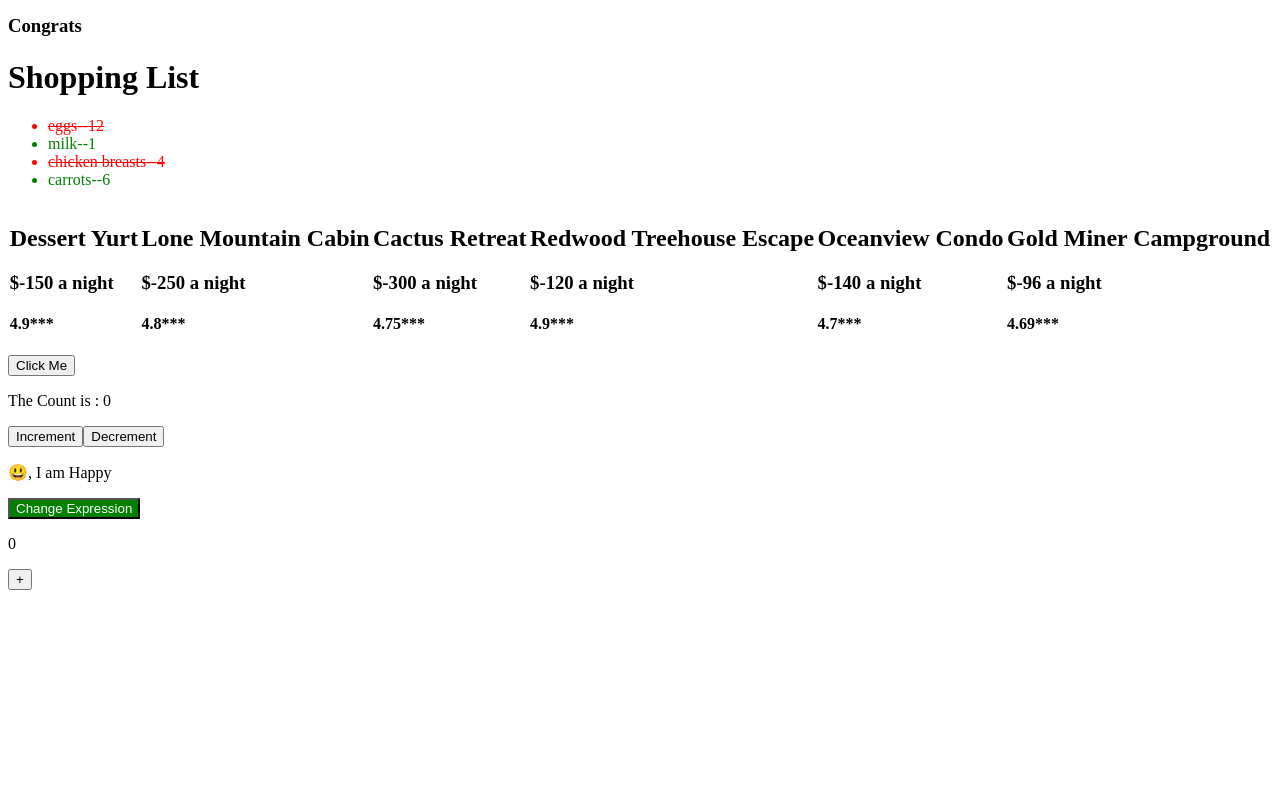
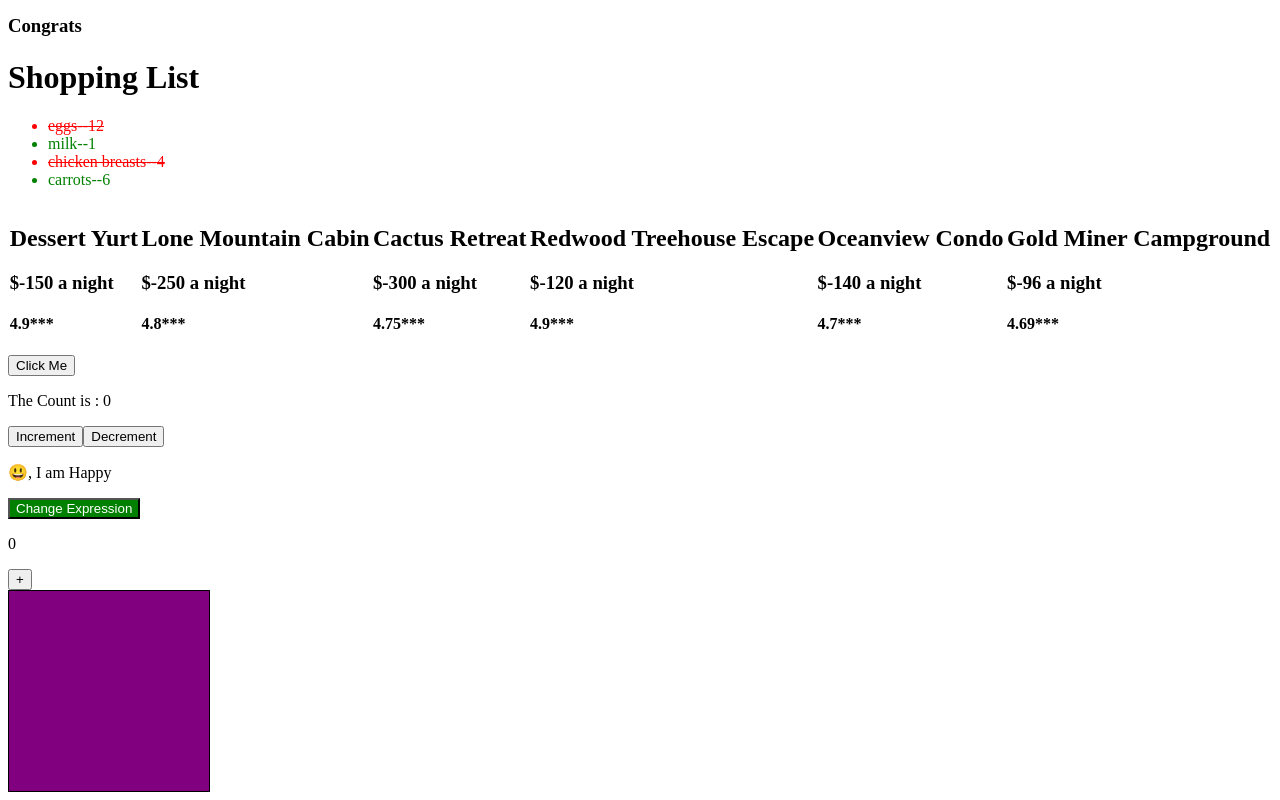
Before and after one commit to affanhakak/React-basics, a React (Vite) app: page / in a window 1280 px wide. Shown: the part 1354-2154 px from the top of the page. Before the commit the page ends 1952 px from the top, so only its background shows below. Built offline with nearby package versions, Linux system fonts and the light colour scheme.

Commit message:
color box exercise with props, hooks and useState

```diff
--- a/src/App.jsx
+++ b/src/App.jsx
@@ -12,6 +12,7 @@ import Property from "./Property";
 import Clicker from "./Clicker";
 import Counter from "./Counter";
 import Toggler from "./Toggler";
+import ColorBox from "./ColorBox";
 
 const data = [
   { id: 1, name: "eggs", quantity: 12, completed: false },
@@ -27,6 +28,19 @@ const properties = [
   { id: 4, place: "Redwood Treehouse Escape", price: 120, rating: 4.9 },
   { id: 5, place: "Oceanview Condo", price: 140, rating: 4.7 },
   { id: 6, place: "Gold Miner Campground", price: 96, rating: 4.69 },
+];
+
+const colors = [
+  "#FF5733", // Red-Orange
+  "#33FF57", // Lime Green
+  "#3357FF", // Bright Blue
+  "#FF33A8", // Pink
+  "#33FFF6", // Aqua
+  "#F3FF33", // Yellow
+  "#8E33FF", // Purple
+  "#FF8C33", // Orange
+  "#33FF8C", // Mint Green
+  "#333FFF", // Dark Blue
 ];
 
 function App() {
@@ -52,6 +66,7 @@ function App() {
       <Clicker />
       <Counter />
       <Toggler />
+      <ColorBox colors={colors} />
     </>
   );
 }
--- /dev/null
+++ b/src/ColorBox.css
@@ -0,0 +1,5 @@
+.color-box {
+  width: 200px;
+  height: 200px;
+  border: 1px solid black;
+}
--- /dev/null
+++ b/src/ColorBox.jsx
@@ -0,0 +1,19 @@
+import { useState } from "react";
+import "./ColorBox.css";
+
+export default function ColorBox({ colors }) {
+  const [color, setColor] = useState("purple");
+  const changeColor = () => {
+    const randomIndex = Math.floor(Math.random() * colors.length);
+    const randomColor = colors[randomIndex];
+    setColor(randomColor);
+    console.log(randomColor);
+  };
+  return (
+    <div
+      style={{ backgroundColor: color }}
+      onClick={changeColor}
+      className="color-box"
+    ></div>
+  );
+}
```
